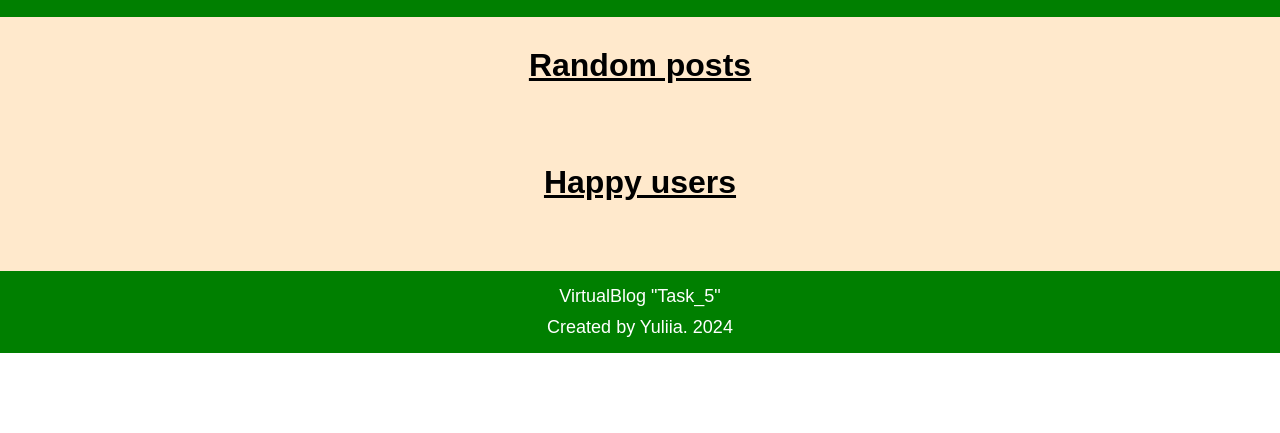
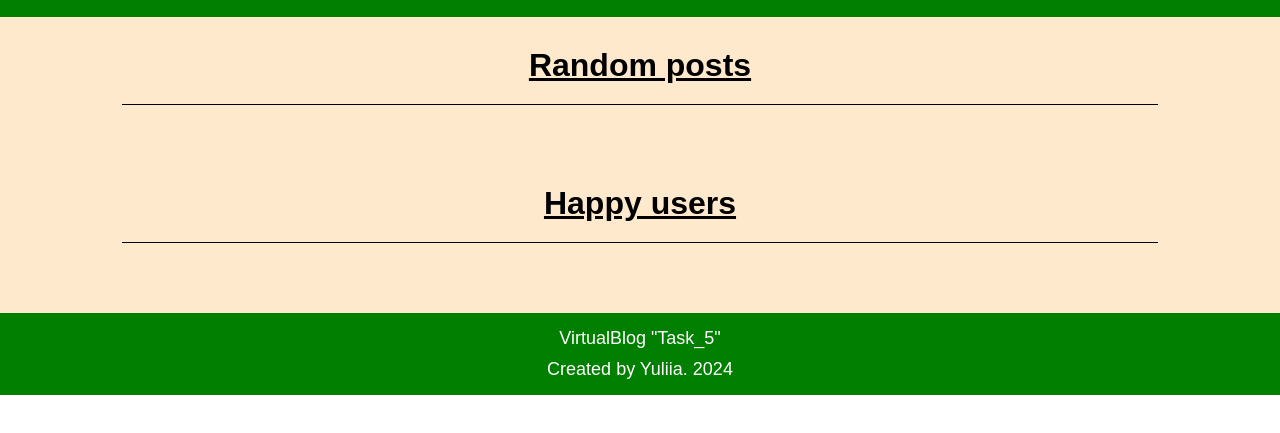
Before and after one commit to YuliiaIIIII/ITEA_Task5, a plain HTML site: page index.html in a window 1280 px wide. Shown: the part 73-506 px from the top of the page. Drawn offline with Linux system fonts and the light colour scheme; no server answers.

Commit message:
Changed some styles

```diff
--- a/style.css
+++ b/style.css
@@ -29,18 +29,19 @@ main{
 	background-color: rgb(255, 233, 204);
 }
 .main_container,
-.info_container{
+.info_container,
+.main_title{
 	width: 90%;
 	margin: 0 auto;
 }
 .main_title{
-	width: 20%;
-	margin: 0 auto;
 	text-align: center;
 	font-size: 32px;
 	font-weight: 700;
 	padding: 20px 0;
 	text-decoration: underline;
+	border-bottom: 1px solid black;
+	margin-bottom: 20px;
 }
 .slider_block,
 .info_container{
```
